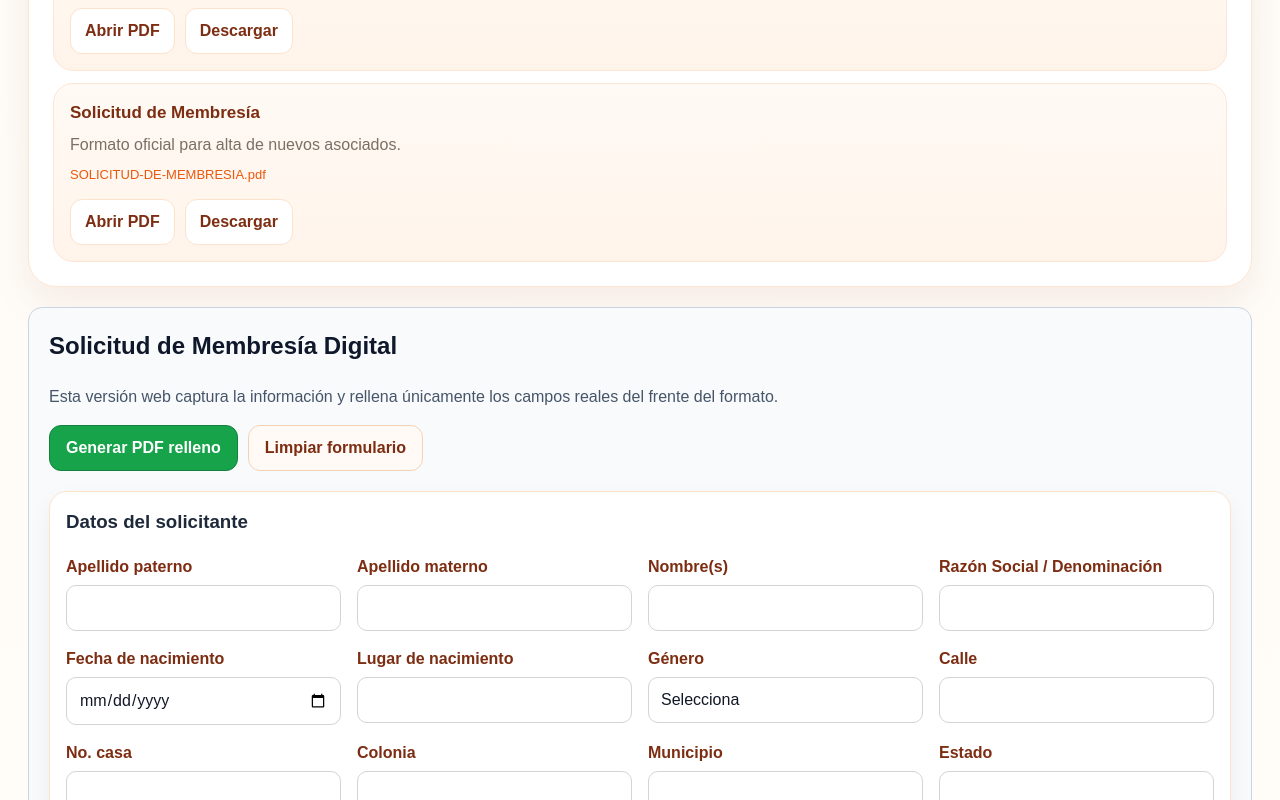
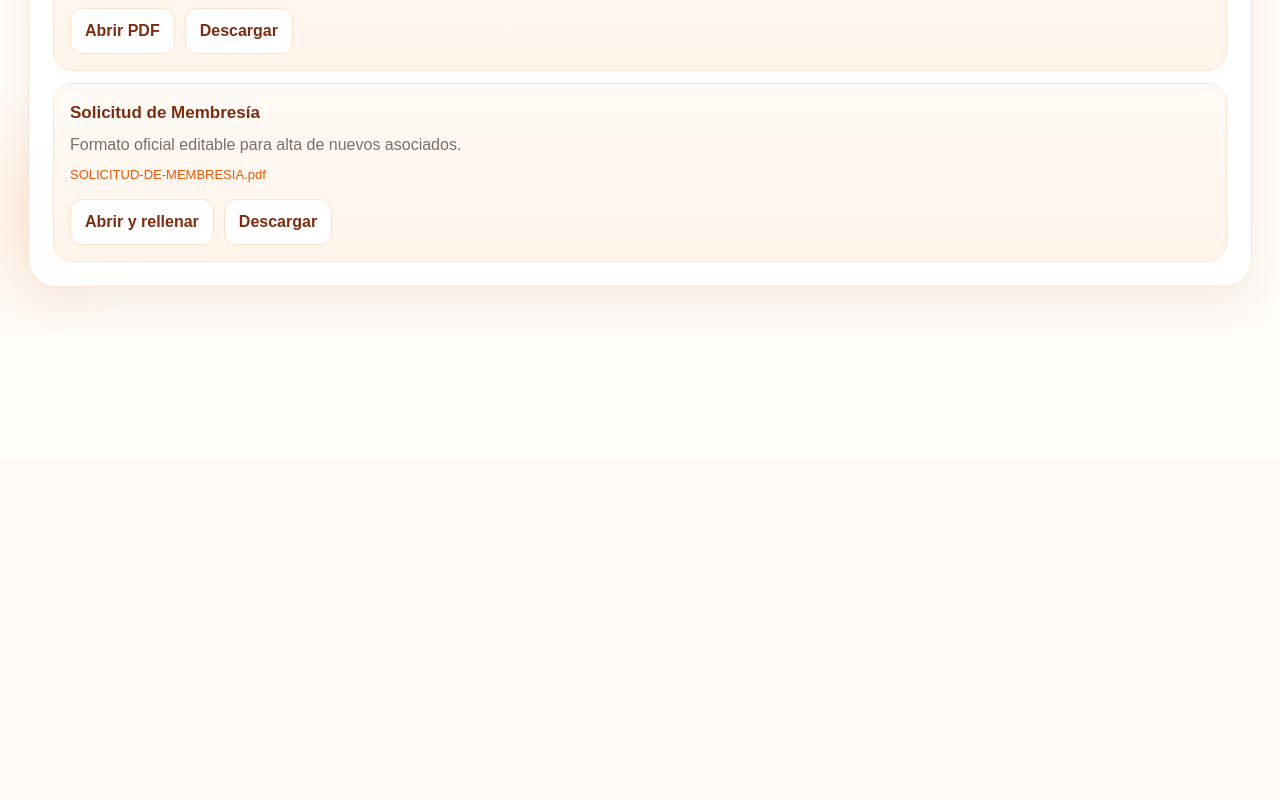
Before and after one commit to jofsay/bodylogic-app, a React (Vite) app: page / in a window 1280 px wide. Shown: the part 4760-5560 px from the top of the page. After the commit the page ends 5217 px from the top, so only its background shows below. Built offline with nearby package versions, Linux system fonts and the light colour scheme.

Commit message:
Actualizar membresia editable y quitar formulario digital

```diff
--- a/src/App.jsx
+++ b/src/App.jsx
@@ -1,5 +1,4 @@
 import { useEffect, useMemo, useState } from "react";
-import FormularioMembresia from "./components/FormularioMembresia";
 import { productos } from "./data/productos";
 import jsPDF from "jspdf";
 import autoTable from "jspdf-autotable";
@@ -51,7 +50,7 @@ function App() {
     {
       nombre: "Solicitud de Membresía",
       archivo: "SOLICITUD-DE-MEMBRESIA.pdf",
-      descripcion: "Formato oficial para alta de nuevos asociados.",
+      descripcion: "Formato oficial editable para alta de nuevos asociados.",
     },
   ];
 
@@ -997,6 +996,8 @@ function App() {
           <div style={listaDocs}>
             {documentos.map((doc) => {
               const ruta = `/archivos/${doc.archivo}`;
+              const esMembresia = doc.archivo === "SOLICITUD-DE-MEMBRESIA.pdf";
+
               return (
                 <div key={doc.archivo} style={docCard}>
                   <div>
@@ -1012,7 +1013,7 @@ function App() {
                       rel="noreferrer"
                       style={linkDocumento}
                     >
-                      Abrir PDF
+                      {esMembresia ? "Abrir y rellenar" : "Abrir PDF"}
                     </a>
 
                     <a href={ruta} download style={linkDocumento}>
@@ -1225,8 +1226,6 @@ function App() {
             )}
           </div>
         )}
-
-        <FormularioMembresia />
       </div>
     </div>
   );
```
Also changed, not shown: 1 other file (tests, documents, lock files or other folders).
